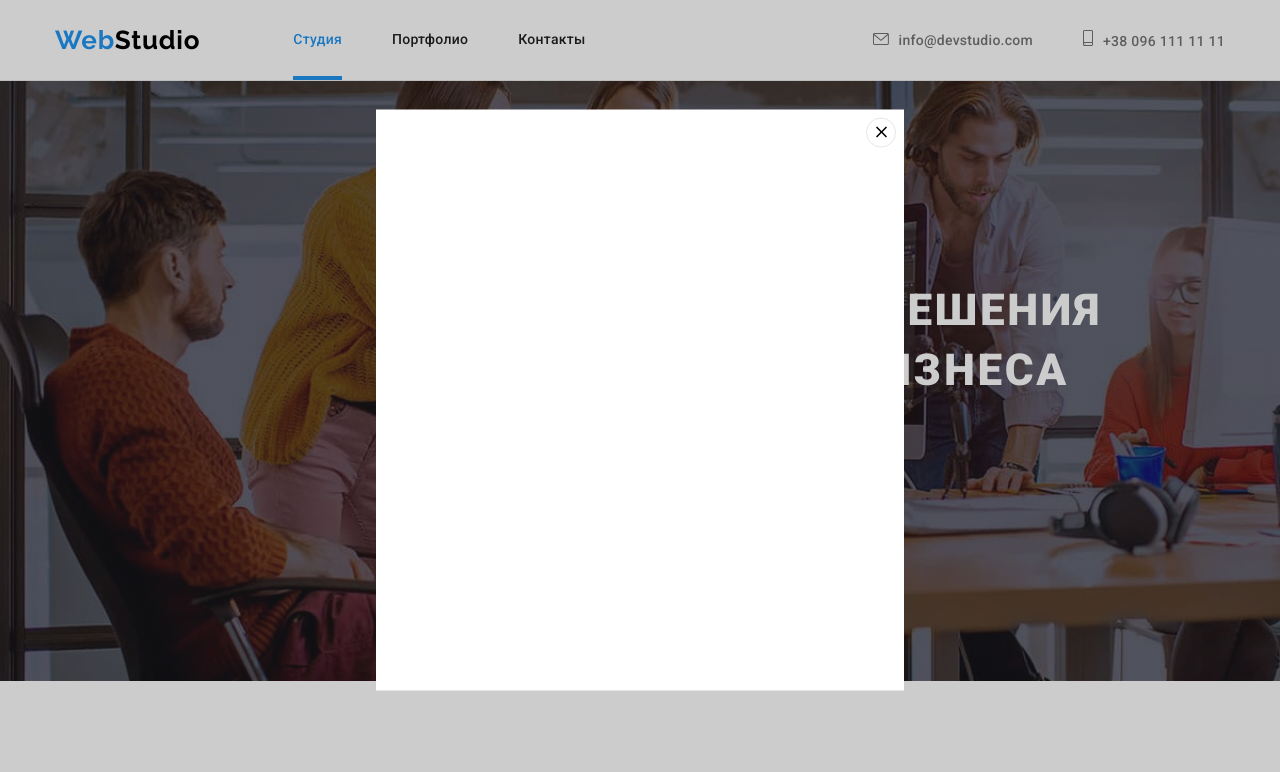
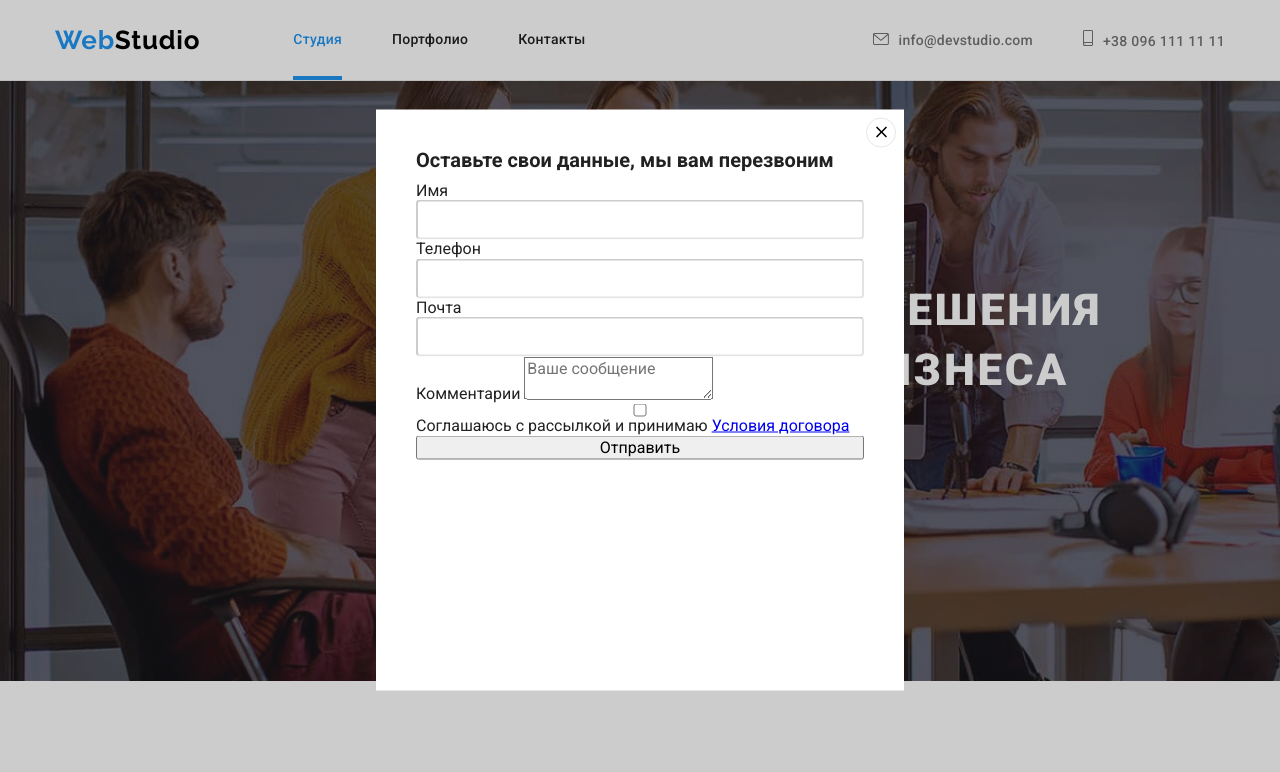
Before and after one commit to sergiosergio2/goit-markup-hw-06, a plain HTML site: page index.html in a window 1280 px wide. Shown: the top 772 px of the page. Drawn offline with nearby package versions, Linux system fonts and the light colour scheme.

Commit message:
filling the modal window

```diff
--- a/css/style.css
+++ b/css/style.css
@@ -616,10 +616,12 @@ footer {
   background-color: rgba(0, 0, 0, 0.2);
 }
 .modal {
+
   position: absolute;
   width: 528px;
   height: 581px;
   background-color: #ffffff;
+  padding: 40px;
 
   top: 50%;
   left: 50%;
@@ -645,6 +647,31 @@ footer {
   visibility: hidden;
   pointer-events: none;
 }
+/*============MODAL FORM==============*/
+.modal-form {
+  display: flex;
+  flex-direction: column;
+}
+.modal-form-head {
+
+font-weight: 700;
+font-size: 20px;
+line-height: 1.15;
+line-height: 100%;
+align-content: Center;
+vertical-align: Top;
+letter-spacing: 3%;
+color: #212121;
+margin-bottom: 12px;
+}
+.modal-form-input
+{
+  width: 100%;
+  height: 40px;
+  border-color: rgba(33, 33, 33, 0.2);
+  border-radius: 4px;
+}
+
 /* ===============ПОРТФОЛИО========== */
 
 .work-section {
@@ -708,6 +735,7 @@ footer {
 }
 .client-link {
   display: block;
+  text-decoration: none;
 }
 .client-link:hover .overlay,
 .client-link:focus .overlay {
--- a/index.html
+++ b/index.html
@@ -395,6 +395,11 @@
                     </li>
                 </ul>
             </div>
+            <div class="footer-subscription">
+                <p></p>
+                <input>
+                <batton></batton>
+            </div>
         </div>
 
     </footer>
@@ -405,10 +410,34 @@
                     <use href="./images/sprite.svg#icon-close-black"></use>
                 </svg>
             </button>
+            <form action="#" class="modal-form">
+                <p class="modal-form-head">Оставьте свои данные, мы вам перезвоним</p>
+                <label class="modal-form-field">Имя
+                    <input type="text" class="modal-form-input" name="user name">
+                </label>
+                <label class="modal-form-field">Телефон
+                    <input type="tel" class="modal-form-input" name="tel">
+                </label>
+                <label class="modal-form-field">Почта
+                    <input type="email" class="modal-form-input" name="email">
+                </label>
+                <label class="modal-form-field">Комментарии
+                    <textarea name="user message" class="modal-form-message" placeholder="Ваше сообщение"></textarea>
+                </label>
+                <input type="checkbox" class="modal-form-checkbox" id="accept-policy">
+                <label for="accept-policy" class="modal-form-checkbox">Соглашаюсь с рассылкой и принимаю <a href="#"
+                        class="modal-form-label-link">Условия
+                        договора</a>
+                </label>
+                <button type="submit" class="modal-form-btn">Отправить</button>
+
+
+            </form>
+            </button>
 
         </div>
     </div>
-    <script src="./js/modal.js"></script>
+    <!-- <script src="./js/modal.js"></script> -->
 </body>
 
 </html>
```
Also changed, not shown: portfolio.html (+32 -8 lines).
